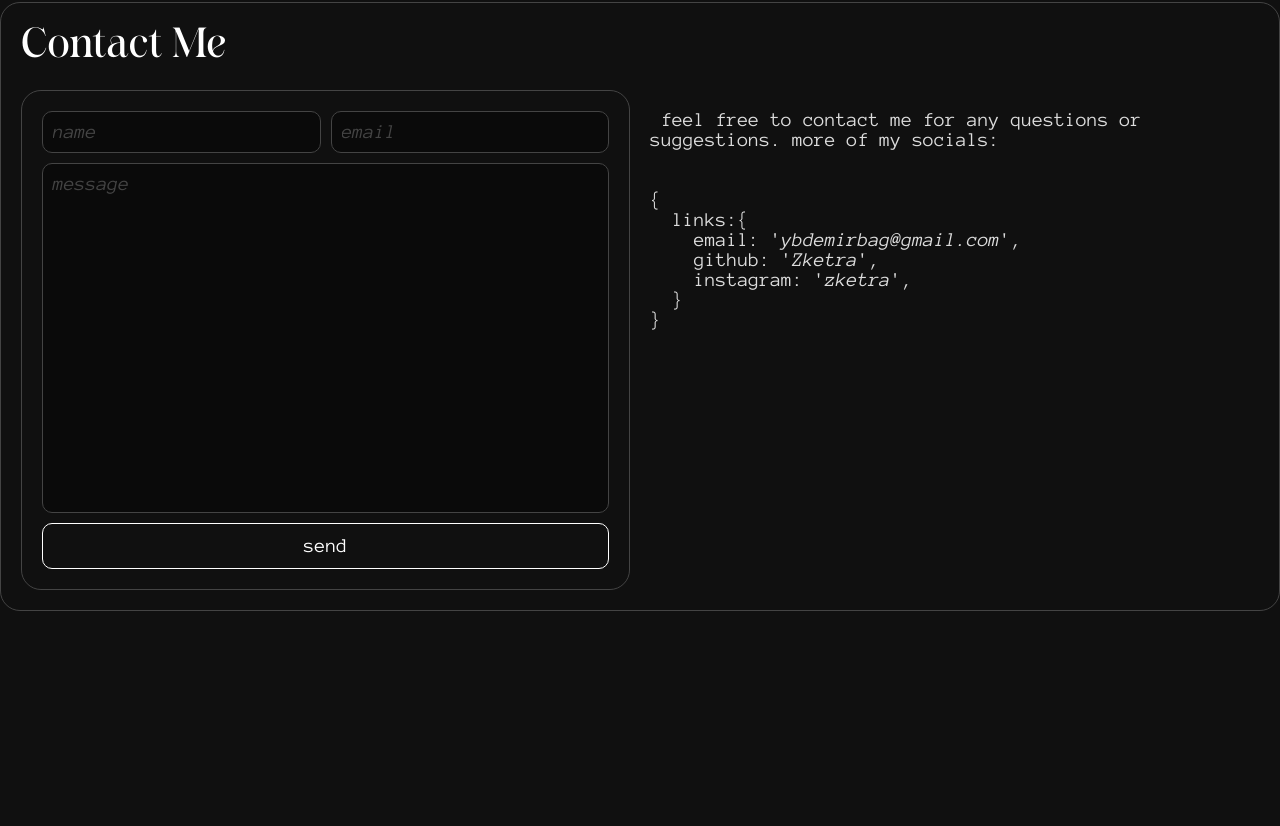
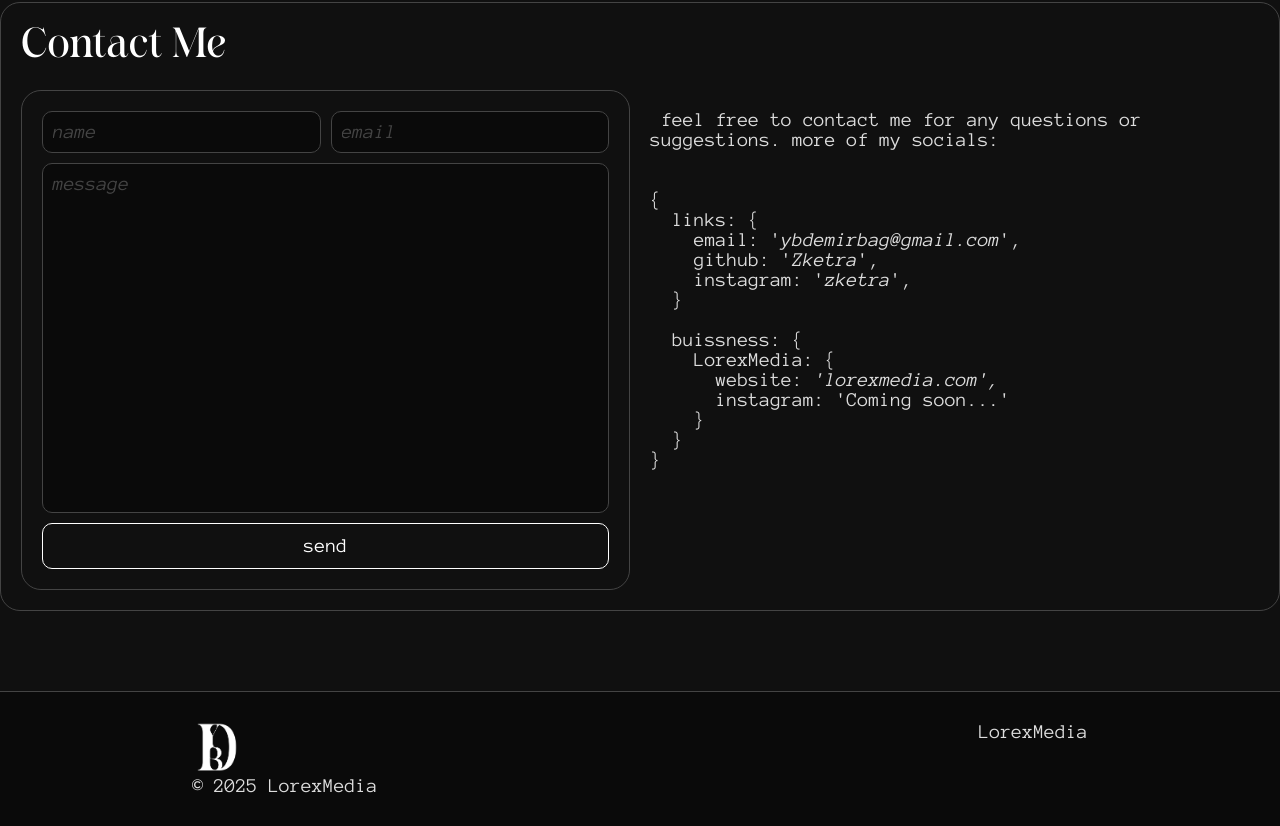
Before and after one commit to Zketra/MyMainPortfolioPage, a Vue app: page / in a window 1280 px wide. Shown: the part 3488-4314 px from the top of the page. Before the commit the page ends 4179 px from the top, so only its background shows below. Built offline with nearby package versions, Linux system fonts and the light colour scheme; the HTML template or start-up script is replaced by a standard one.

Commit message:
fixed many bugs

```diff
--- a/src/App.vue
+++ b/src/App.vue
@@ -7,6 +7,7 @@
     <Skills />
     <Achivements />
     <Contact />
+    <Footer />
     <!--
     -->
   </div>
@@ -21,12 +22,20 @@
 import Skills from "./components/Skills/Skills.vue";
 import Achivements from "./components/Achivements/Achivements.vue";
 import Contact from "./components/Contact/Contact.vue";
+import Footer from "./components/Footer/Footer.vue";
 
 
 export default defineComponent({
   name: 'App',
   components: {
-    NavHeader, YBDHero, HeroBackground, About, Skills, Achivements, Contact
+    NavHeader,
+    YBDHero,
+    HeroBackground,
+    About,
+    Skills,
+    Achivements,
+    Contact,
+    Footer,
   }
 });
 </script>
--- a/src/components/Achivements/Achivements.vue
+++ b/src/components/Achivements/Achivements.vue
@@ -356,4 +356,26 @@
     width: 100%;
   }
 
+  @media (max-width:1200px) {
+    .dot, .lineDiv {
+      display: none;
+    }
+
+    .left, .right {
+      width: 100vw;
+      display: flex;
+      flex-direction: column;
+      align-items: center;
+    }
+
+    .content {
+      flex-direction: column;
+      justify-content: center;
+    }
+
+    .achivement {
+      width: 60vw;
+    }
+
+  }
 </style>
--- a/src/components/Contact/Contact.vue
+++ b/src/components/Contact/Contact.vue
@@ -1,5 +1,5 @@
 <template>
-  <div class="father">
+  <div id="contact" class="father">
     <div class="content">
       <h3>Contact Me</h3>
       <div class="wings">
@@ -19,10 +19,17 @@
           <br>
           <pre>
 {
-  links:{
+  links: {
     email: '<a href="mailto:ybdemirbag@gmail.com">ybdemirbag@gmail.com</a>',
     github: '<a href="https://github.com/Zketra">Zketra</a>',
     instagram: '<a href="https://www.instagram.com/ybdemirbag/">zketra</a>',
+  }
+
+  buissness: {
+    LorexMedia: {
+      website: <a href="https://www.lorexmedia.com">'lorexmedia.com',</a>
+      instagram: 'Coming soon...'
+    }
   }
 }
           </pre>
--- a/src/components/Footer/Footer.vue
+++ b/src/components/Footer/Footer.vue
@@ -3,7 +3,10 @@
     <div class="content">
       <div class="left">
         <a href="https://www.demirbags.com"><img src="../../assets/icons/Logo.png" alt="Logo" class="logo"></a>
-        <span>© 2025 Lorex Media</span>
+        <span>© 2025 LorexMedia</span>
+      </div>
+      <div class="right">
+        <a href="https://www.lorexmedia.com">LorexMedia</a>
       </div>
     </div>
   </div>
@@ -23,6 +26,28 @@
 <style scoped>
   .father {
     width: 100vw;
-    background-color: #0a0a0a  ;
+    background-color: #0a0a0a;
+    display: flex;
+    align-content: center;
+    justify-content: center;
+    padding: 30px 0;
+    border-top: solid 1px #444444 ;
+  }
+
+  .content {
+    width: 70vw;
+    display: flex;
+    justify-content: space-between;
+
+  }
+
+  .content div {
+    display: flex;
+    flex-flow: column;
+    align-content: center;
+  }
+
+  .logo {
+    width: 50px;
   }
 </style>
--- a/src/components/HeroSection/Hero.vue
+++ b/src/components/HeroSection/Hero.vue
@@ -67,4 +67,14 @@
     height: 24px;
     margin-right: 8px;
 }
+
+@media (max-width: 1200px){
+    #titleDiv {
+        width: 80vw;
+    }
+
+    #name {
+        text-align: center;
+    }
+}
 </style>
--- a/src/components/Skills/Skills.vue
+++ b/src/components/Skills/Skills.vue
@@ -1,5 +1,5 @@
 <template>
-  <div class="father">
+  <div id="skills" class="father">
     <div class="content">
 
       <div class="box">
```
Also changed, not shown: src/assets/icons/Skills/postgresql.png (renamed from src/assets/icons/Skills/Postgresql.png), 1 other file (tests, documents, lock files or other folders).
